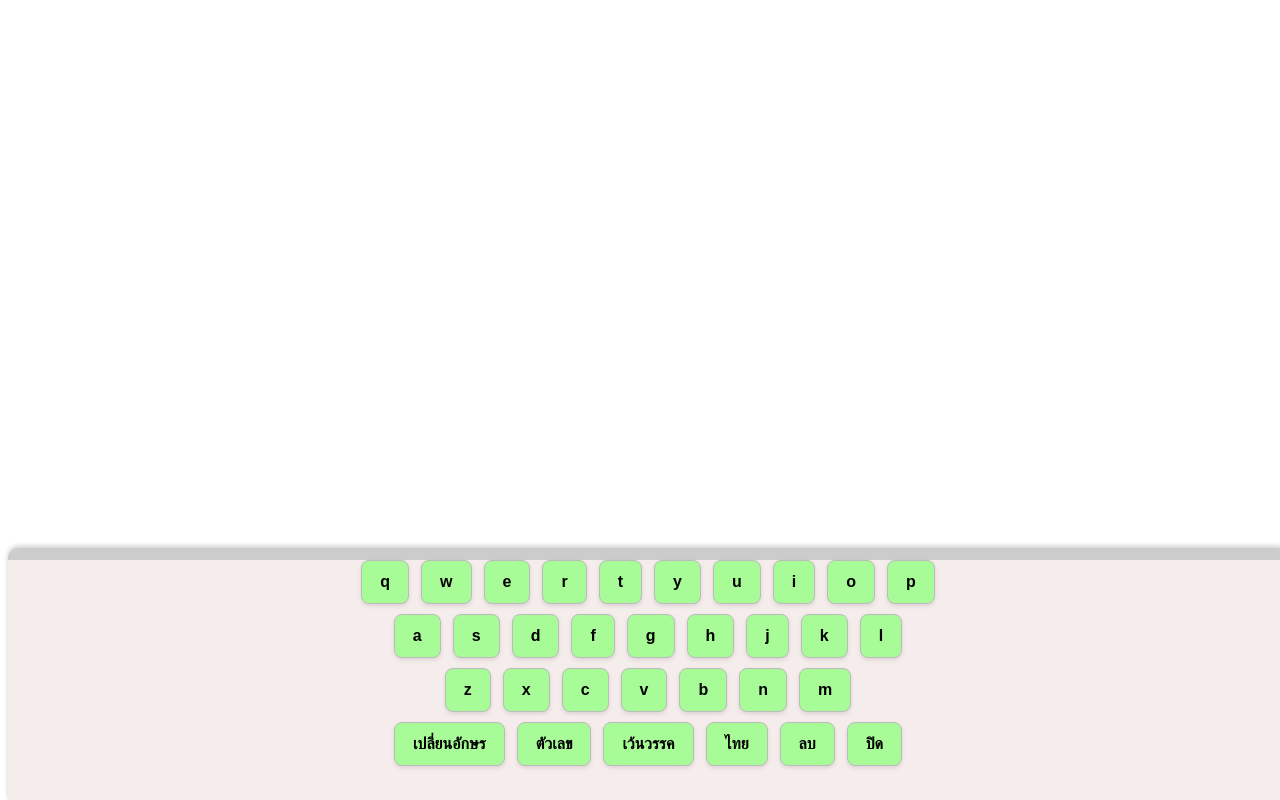
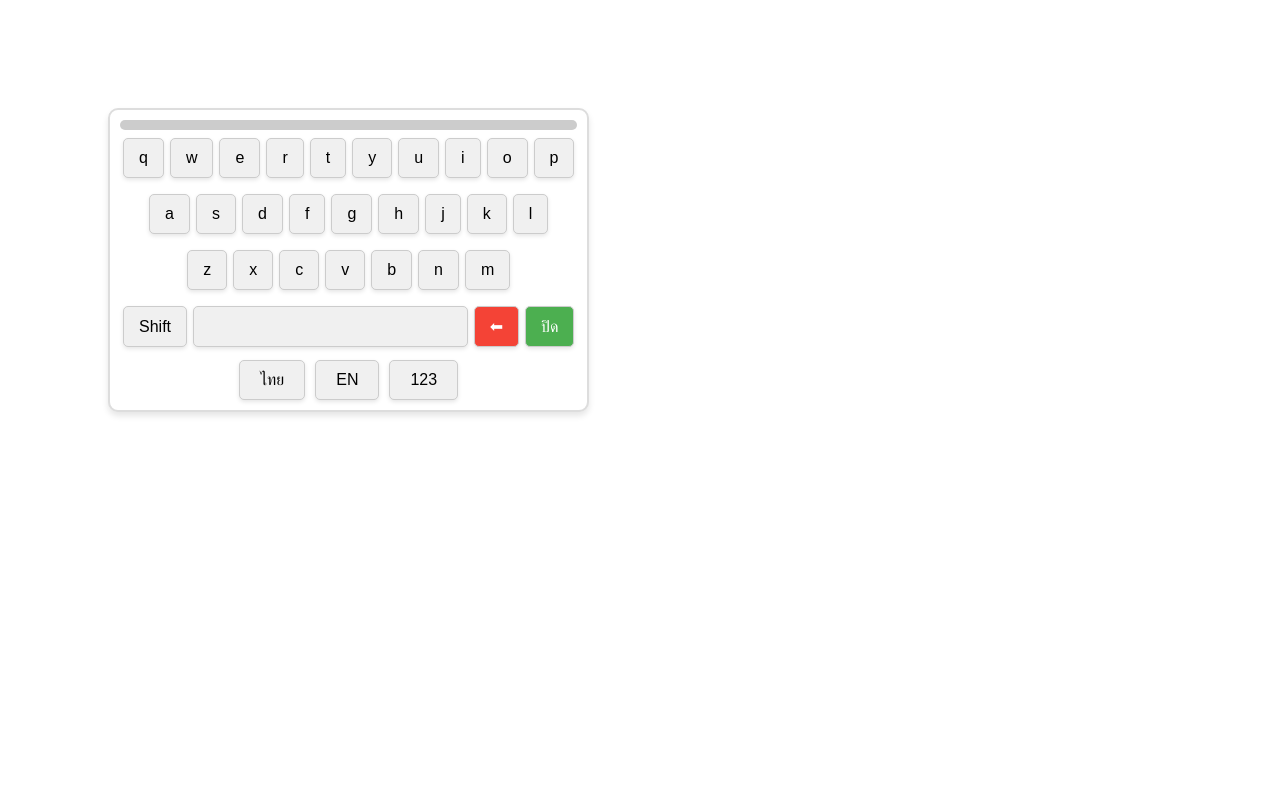
Before and after one commit to PeErAtC/project-pos, a Next.js app: page /keyboard in a window 1280 px wide. Built offline with nearby package versions, Linux system fonts and the light colour scheme.

Commit message:
Update keyboard.js

```diff
--- a/pages/keyboard.js
+++ b/pages/keyboard.js
@@ -1,39 +1,60 @@
-import React, { useState, useRef } from 'react';
+import React, { useState } from 'react';
 
-const Keyboard = ({ onKeyPress, onClose }) => {
+const DraggableKeyboard = ({ onKeyPress, onClose }) => {
   const [language, setLanguage] = useState('EN');
   const [shift, setShift] = useState(false);
-  const [height, setHeight] = useState(250); // Default height
-  const containerRef = useRef(null);
+  const [position, setPosition] = useState({ x: 100, y: 100 });
+  const [isDragging, setIsDragging] = useState(false);
+  const [mode, setMode] = useState('ALPHA'); // ALPHA or NUMERIC
 
   const layouts = {
+    ALPHA: {
       EN: [
-      shift
-        ? ['Q', 'W', 'E', 'R', 'T', 'Y', 'U', 'I', 'O', 'P']
-        : ['q', 'w', 'e', 'r', 't', 'y', 'u', 'i', 'o', 'p'],
-      shift
-        ? ['A', 'S', 'D', 'F', 'G', 'H', 'J', 'K', 'L']
-        : ['a', 's', 'd', 'f', 'g', 'h', 'j', 'k', 'l'],
-      shift
-        ? ['Z', 'X', 'C', 'V', 'B', 'N', 'M']
-        : ['z', 'x', 'c', 'v', 'b', 'n', 'm'],
-      ['SHIFT', '123', 'SPACE', 'TH', 'DELETE', 'CLOSE'],
+        shift ? ['Q', 'W', 'E', 'R', 'T', 'Y', 'U', 'I', 'O', 'P'] : ['q', 'w', 'e', 'r', 't', 'y', 'u', 'i', 'o', 'p'],
+        shift ? ['A', 'S', 'D', 'F', 'G', 'H', 'J', 'K', 'L'] : ['a', 's', 'd', 'f', 'g', 'h', 'j', 'k', 'l'],
+        shift ? ['Z', 'X', 'C', 'V', 'B', 'N', 'M'] : ['z', 'x', 'c', 'v', 'b', 'n', 'm'],
+        ['SHIFT', 'SPACE', 'DELETE', 'CLOSE'],
       ],
       TH: [
         shift
-        ? ['\u0E20', '\u0E16', '\u0E38', '\u0E36', '\u0E04', '\u0E15', '\u0E08', '\u0E02', '\u0E0A']
-        : ['\u0E1E', '\u0E19', '\u0E17', '\u0E01', '\u0E34', '\u0E04', '\u0E2D', '\u0E41', '\u0E44', '\u0E02'],
+          ? ['๐', '“', '”', '๏', 'ฯ', 'ๆ', 'ํ', '๎', '์', '฿'] // Thai vowels and special characters
+          : ['ก', 'ข', 'ฃ', 'ค', 'ฅ', 'ฆ', 'ง', 'จ', 'ฉ', 'ช'], // Thai consonants
         shift
-        ? ['\u0E08', '\u0E1C', '\u0E1A', '\u0E22', '\u0E13', '\u0E2B', '\u0E27', '\u0E2C', '\u0E07']
-        : ['\u0E40', '\u0E41', '\u0E2B', '\u0E1D', '\u0E1A', '\u0E22', '\u0E27', '\u0E2C', '\u0E07'],
-      ['SHIFT', '123', 'SPACE', 'EN', 'DELETE', 'CLOSE'],
+          ? ['ุ', 'ู', 'ิ', 'ี', 'ึ', '่', '้', '๊', '๋', '์']
+          : ['ซ', 'ฌ', 'ญ', 'ฎ', 'ฏ', 'ฐ', 'ฑ', 'ฒ', 'ณ', 'ด'],
+        shift
+          ? ['แ', 'โ', 'ใ', 'ไ', 'เ', 'ำ', 'า', 'ฯ', '็', 'ฦ']
+          : ['ต', 'ถ', 'ท', 'ธ', 'น', 'บ', 'ป', 'ผ', 'ฝ', 'พ'],
+        ['SHIFT', 'SPACE', 'DELETE', 'CLOSE'],
       ],
-    NUM: [
+    },
+    NUMERIC: [
       ['1', '2', '3'],
       ['4', '5', '6'],
       ['7', '8', '9'],
-      ['ABC', '0', 'DELETE', 'CLOSE'],
+      ['ALPHA', '0', 'DELETE', 'CLOSE'],
     ],
+  };
+
+  const handleDragStart = (e) => {
+    if (e.target.className === 'drag-bar') {
+      setIsDragging(true);
+      const offsetX = e.clientX - position.x;
+      const offsetY = e.clientY - position.y;
+      setPosition((prev) => ({ ...prev, offsetX, offsetY }));
+    }
+  };
+
+  const handleDragMove = (e) => {
+    if (isDragging) {
+      const newX = e.clientX - position.offsetX;
+      const newY = e.clientY - position.offsetY;
+      setPosition((prev) => ({ ...prev, x: newX, y: newY }));
+    }
+  };
+
+  const handleDragEnd = () => {
+    setIsDragging(false);
   };
 
   const handleKeyPress = (key) => {
@@ -42,97 +63,98 @@ const Keyboard = ({ onKeyPress, onClose }) => {
     } else if (key === 'SPACE') {
       onKeyPress(' ');
     } else if (key === 'DELETE') {
-      const selection = window.getSelection();
-      if (selection && selection.rangeCount > 0) {
-        const range = selection.getRangeAt(0);
-        if (!range.collapsed) {
-          range.deleteContents();
-        } else {
       onKeyPress('DELETE');
-        }
-      } else {
-        onKeyPress('DELETE');
-      }
-    } else if (key === '123') {
-      setLanguage('NUM');
-    } else if (key === 'ABC') {
-      setLanguage('EN');
     } else if (key === 'TH') {
       setLanguage('TH');
+      setMode('ALPHA');
     } else if (key === 'EN') {
       setLanguage('EN');
+      setMode('ALPHA');
     } else if (key === 'SHIFT') {
       setShift(!shift);
+    } else if (key === '123') {
+      setMode('NUMERIC');
+    } else if (key === 'ALPHA') {
+      setMode('ALPHA');
     } else {
       onKeyPress(key);
     }
   };
 
-  const handleDrag = (e) => {
-    const newHeight = window.innerHeight - e.clientY;
-    if (newHeight >= 150 && newHeight <= 250) { // Limit height range
-      setHeight(newHeight);
-    }
-  };
+  const currentLayout = mode === 'NUMERIC' ? layouts.NUMERIC : layouts.ALPHA[language];
 
   return (
     <div
-      ref={containerRef}
-      style={{ ...styles.keyboardContainer, height: `${height}px` }}
+      style={{
+        ...styles.keyboardContainer,
+        transform: `translate(${position.x}px, ${position.y}px)`,
+      }}
+      onMouseMove={handleDragMove}
+      onMouseUp={handleDragEnd}
     >
       <div
+        className="drag-bar"
         style={styles.dragBar}
-        onMouseDown={(e) => {
-          e.preventDefault();
-          window.addEventListener('mousemove', handleDrag);
-          window.addEventListener('mouseup', () => {
-            window.removeEventListener('mousemove', handleDrag);
-          });
-        }}
+        onMouseDown={handleDragStart}
       ></div>
-      {layouts[language].map((row, rowIndex) => (
+      {currentLayout.map((row, rowIndex) => (
         <div key={rowIndex} style={styles.keyboardRow}>
           {row.map((key) => (
             <button
               key={key}
-              style={styles.keyButton}
+              style={{
+                ...styles.keyButton,
+                ...(key === 'DELETE' ? styles.deleteButton : {}),
+                ...(key === 'CLOSE' ? styles.closeButton : {}),
+                ...(key === 'SPACE' ? styles.spaceButton : {}),
+              }}
               onClick={() => handleKeyPress(key)}
-              className="keyButton"
             >
-              {key === 'SHIFT' ? 'เปลี่ยนอักษร' :
-               key === 'SPACE' ? 'เว้นวรรค' :
-               key === 'DELETE' ? 'ลบ' :
-               key === 'CLOSE' ? 'ปิด' :
-               key === '123' ? 'ตัวเลข' :
-               key === 'EN' ? 'อังกฤษ' :
-               key === 'TH' ? 'ไทย' : key}
+              {key === 'SPACE'
+                ? '' // ไม่มีข้อความในปุ่ม SPACE
+                : key === 'SHIFT'
+                ? 'Shift'
+                : key === 'DELETE'
+                ? '⬅'
+                : key === 'CLOSE'
+                ? 'ปิด'
+                : key}
             </button>
           ))}
         </div>
       ))}
+      <div style={styles.languageSwitchRow}>
+        <button style={styles.languageButton} onClick={() => handleKeyPress('TH')}>
+          ไทย
+        </button>
+        <button style={styles.languageButton} onClick={() => handleKeyPress('EN')}>
+          EN
+        </button>
+        <button style={styles.languageButton} onClick={() => handleKeyPress('123')}>
+          123
+        </button>
+      </div>
     </div>
   );
 };
 
 const styles = {
   keyboardContainer: {
-    position: 'fixed',
-    bottom: 0,
-    width: '100%',
-    backgroundColor: '#f5ecec',
-    borderTop: '2px solid #ccc',
+    position: 'absolute',
+    backgroundColor: '#ffffff',
+    border: '2px solid #ddd',
+    borderRadius: '10px',
+    boxShadow: '0 4px 6px rgba(0, 0, 0, 0.1)',
+    padding: '10px',
     zIndex: 1000,
-    boxShadow: '0 -2px 5px rgba(0, 0, 0, 0.2)',
-    transition: 'height 0.3s ease',
-    borderRadius: '10px 10px 0 0',
   },
   dragBar: {
+    height: '10px',
     width: '100%',
-    height: '10px',
     backgroundColor: '#ccc',
-    cursor: 'ns-resize',
-    borderTopLeftRadius: '8px',
-    borderTopRightRadius: '8px',
+    cursor: 'move',
+    marginBottom: '5px',
+    borderRadius: '5px',
   },
   keyboardRow: {
     display: 'flex',
@@ -140,22 +162,44 @@ const styles = {
     marginBottom: '10px',
   },
   keyButton: {
-    backgroundColor: '#a8fc97',
-    border: '1px solid #bbb',
-    borderRadius: '8px',
-    padding: '12px 18px',
-    margin: '0 6px',
+    backgroundColor: '#f0f0f0',
+    border: '1px solid #ccc',
+    borderRadius: '5px',
+    padding: '10px 15px',
+    margin: '3px',
     fontSize: '16px',
-    fontWeight: 'bold',
     cursor: 'pointer',
-    transition: 'background-color 0.2s, transform 0.1s',
+    transition: 'background-color 0.2s',
     boxShadow: '0 2px 4px rgba(0, 0, 0, 0.1)',
-    userSelect: 'none', // Disable text selection
   },
-  keyButtonActive: {
-    backgroundColor: '#ddd',
-    transform: 'scale(0.95)',  // Adds the effect of shrinking the button when clicked
+  deleteButton: {
+    backgroundColor: '#f44336', // สีแดง
+    color: '#fff',
+  },
+  closeButton: {
+    backgroundColor: '#4caf50', // สีเขียว
+    color: '#fff',
+  },
+  spaceButton: {
+    flexGrow: 1,
+    padding: '10px 80px', // ความกว้างพิเศษสำหรับ SPACE
+  },
+  languageSwitchRow: {
+    display: 'flex',
+    justifyContent: 'center',
+    gap: '10px',
+    marginTop: '10px',
+  },
+  languageButton: {
+    backgroundColor: '#f0f0f0',
+    border: '1px solid #ccc',
+    borderRadius: '5px',
+    padding: '10px 20px',
+    fontSize: '16px',
+    cursor: 'pointer',
+    boxShadow: '0 2px 4px rgba(0, 0, 0, 0.1)',
+    transition: 'background-color 0.2s',
   },
 };
 
-export default Keyboard;
+export default DraggableKeyboard;
```
Lines whose indentation alone changed are shown as unchanged.
